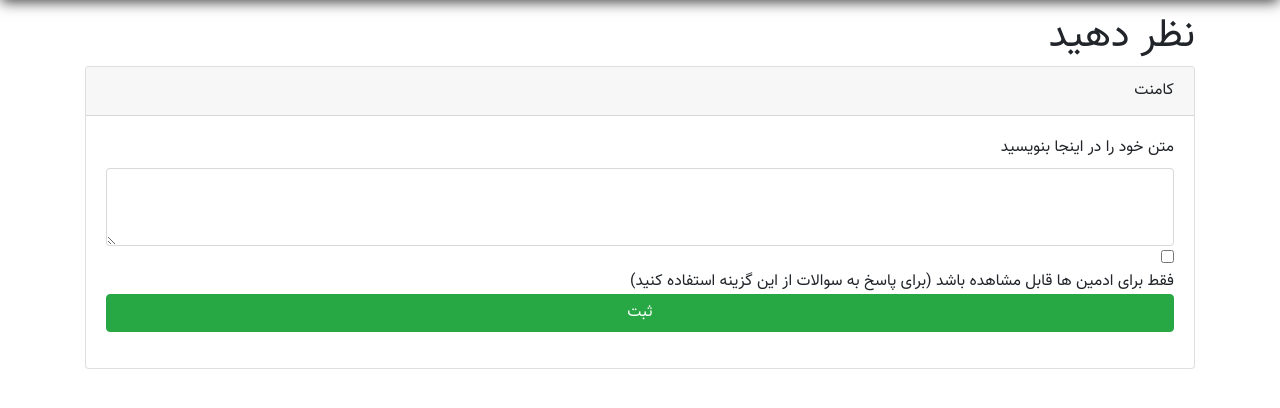
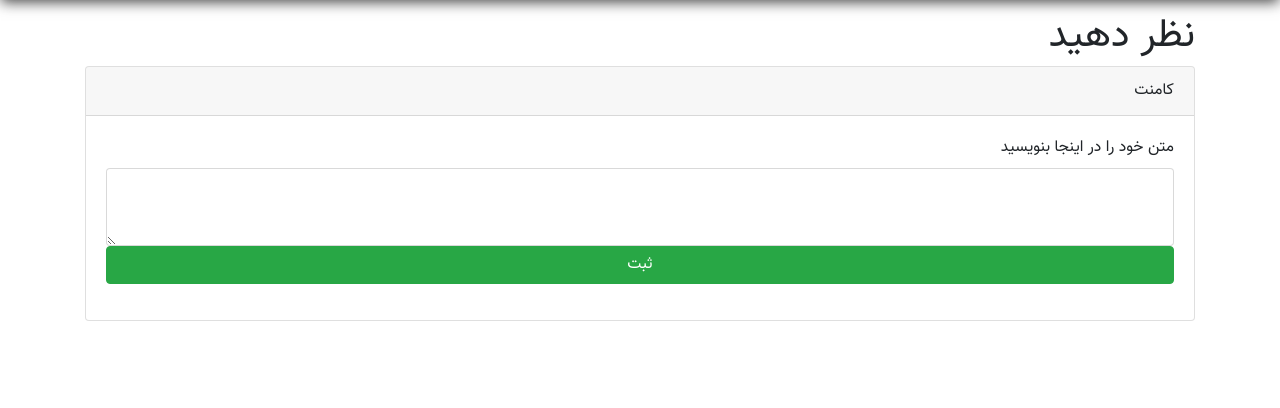
Before and after one commit to shaazzz/mavak-site, a Django app: page /comments/new/ in a window 1280 px wide. Shown: the part 56-464 px from the top of the page. Run offline with Django 3.2, Linux system fonts and the light colour scheme; the visitor is signed in with stand-in values (Sample User, id 1); some libraries are stand-ins or nearby versions.

Commit message:
admin check first

```diff
--- a/comment/templates/comment/newComment.html
+++ b/comment/templates/comment/newComment.html
@@ -15,9 +15,7 @@
                 <fieldset>
                     <label for="exampleFormControlTextarea1">متن خود را در اینجا بنویسید</label>
                     <textarea name="text" class="form-control" id="exampleFormControlTextarea1" rows="3"></textarea>
-                    <input name="private" type="checkbox" class="form-check-input" id="exampleCheck1">
-                    <br>
-                    <label class="form-check-label" for="exampleCheck1">فقط برای ادمین ها قابل مشاهده باشد (برای پاسخ به سوالات از این گزینه استفاده کنید)</label>
+                    <input name="private" type="hidden" class="form-check-input" id="exampleCheck1" value="on">
                 </fieldset>
                 <button type="submit" class="btn btn-success btn-block">ثبت</button>
             </form>
```
